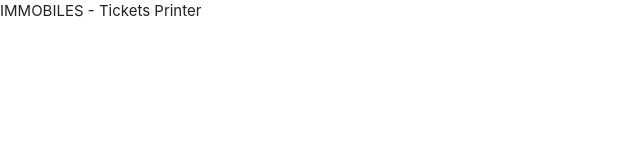
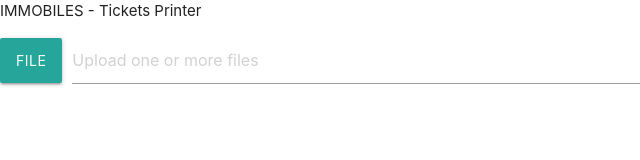
Before and after one commit to KomplexKapharnaum/RPi-Tickets, a website: page www/index.html in a window 1280 px wide. Shown: the whole page, without its empty margins (0-640 px from the left). Drawn offline with Linux system fonts and the light colour scheme; no server answers.

Commit message:
print pdf

```diff
--- a/index.js
+++ b/index.js
@@ -12,7 +12,7 @@ var WEBPORT = 80
 
 var LISTPATH = '/media/usb'
 //var LISTPATH = '/home/mgr/Pictures'
-var EXTENSION = ['.jpg', '.jpeg', '.png', '.bmp']
+var EXTENSION = ['.jpg', '.jpeg', '.png', '.bmp', '.pdf']
 
 var PeerMachine = require('./kpi-peers/peermachine.js')();
 PeerMachine.on( 'logguer.log', (data, from)=>console.log('received', data, ' <- ',from) );
--- a/www/index.html
+++ b/www/index.html
@@ -16,6 +16,19 @@
   <div id="title">IMMOBILES - Tickets Printer</div>
   <div id="peers"></div>
   <div id="files"></div>
+
+  <!-- UPLOAD -->
+  <form action="#">
+    <div class="file-field input-field">
+      <div class="btn">
+        <span>File</span>
+        <input type="file" multiple id="filebtn">
+      </div>
+      <div class="file-path-wrapper">
+        <input class="file-path validate" type="text" id="filelist" placeholder="Upload one or more files">
+      </div>
+    </div>
+  </form>
 
   <!-- Modal Structure -->
   <div id="modal1" class="modal">
```
Also changed, not shown: 1 other file.
